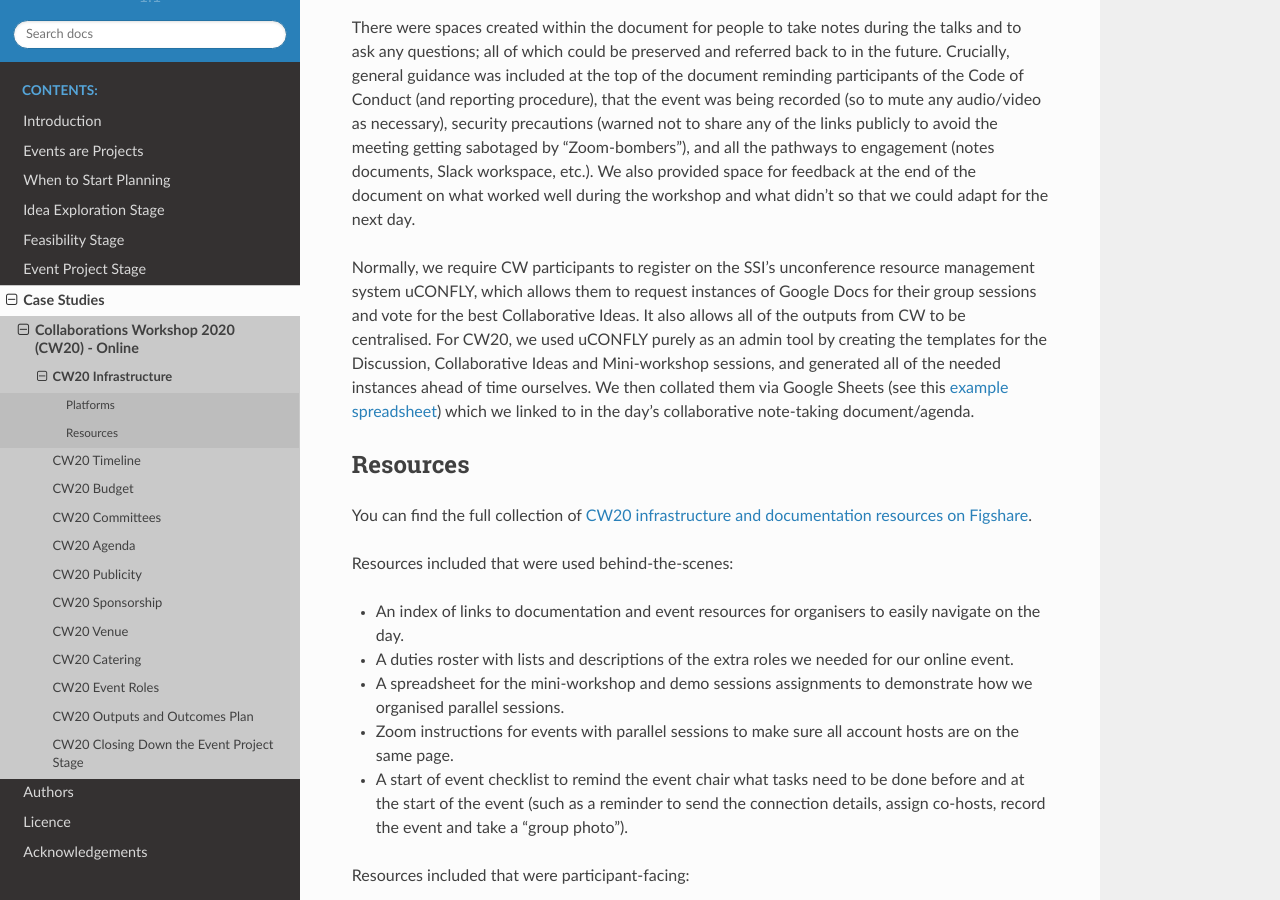
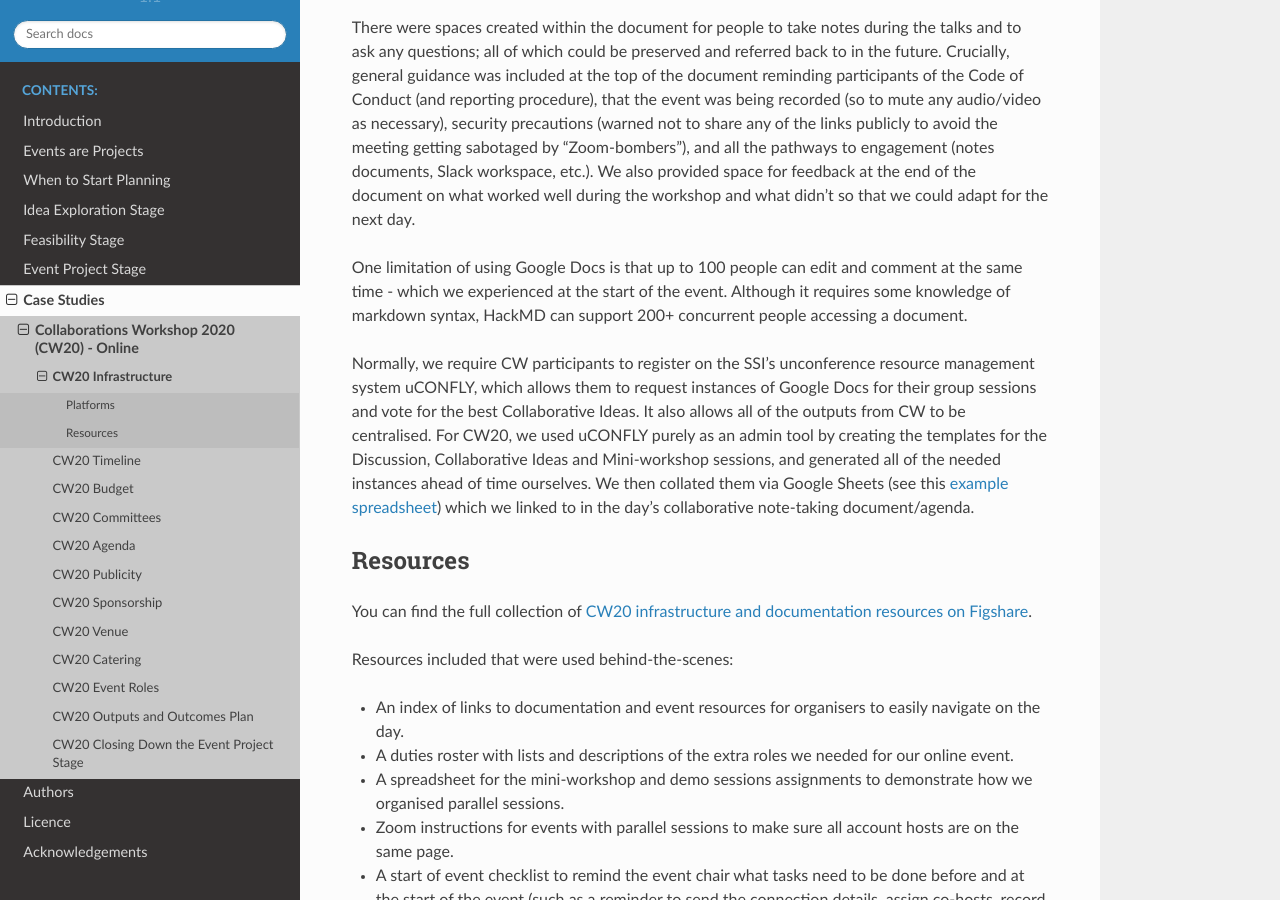
Before and after one commit to softwaresaved/event-organisation-guide, a Sphinx documentation site: the page built from docs/eog/case-studies-cw20-infrastructure.rst, in a window 1280 px wide and 900 px high, scrolled down 1745 px. Built offline with Sphinx 7.4.7 and the Read the Docs theme 2.0.0, drawn with Linux system fonts in a browser that asks for light colours; pages that are not in the unit, such as notebooks, are missing from menus.

Commit message:
add google docs limit to cw20 infrastructure

```diff
--- a/docs/eog/case-studies-cw20-infrastructure.rst
+++ b/docs/eog/case-studies-cw20-infrastructure.rst
@@ -49,6 +49,8 @@ There were spaces created within the document for people to take notes during th
 Crucially, general guidance was included at the top of the document reminding participants of the Code of Conduct (and reporting procedure), that the event was being recorded (so to mute any audio/video as necessary), security precautions (warned not to share any of the links publicly to avoid the meeting getting sabotaged by “Zoom-bombers”), and all the pathways to engagement (notes documents, Slack workspace, etc.).
 We also provided space for feedback at the end of the document on what worked well during the workshop and what didn’t so that we could adapt for the next day.
 
+One limitation of using Google Docs is that up to 100 people can edit and comment at the same time - which we experienced at the start of the event.
+Although it requires some knowledge of markdown syntax, HackMD can support 200+ concurrent people accessing a document.
 
 Normally, we require CW participants to register on the SSI’s unconference resource management system uCONFLY, which allows them to request instances of Google Docs for their group sessions and vote for the best Collaborative Ideas.
 It also allows all of the outputs from CW to be centralised.
```
